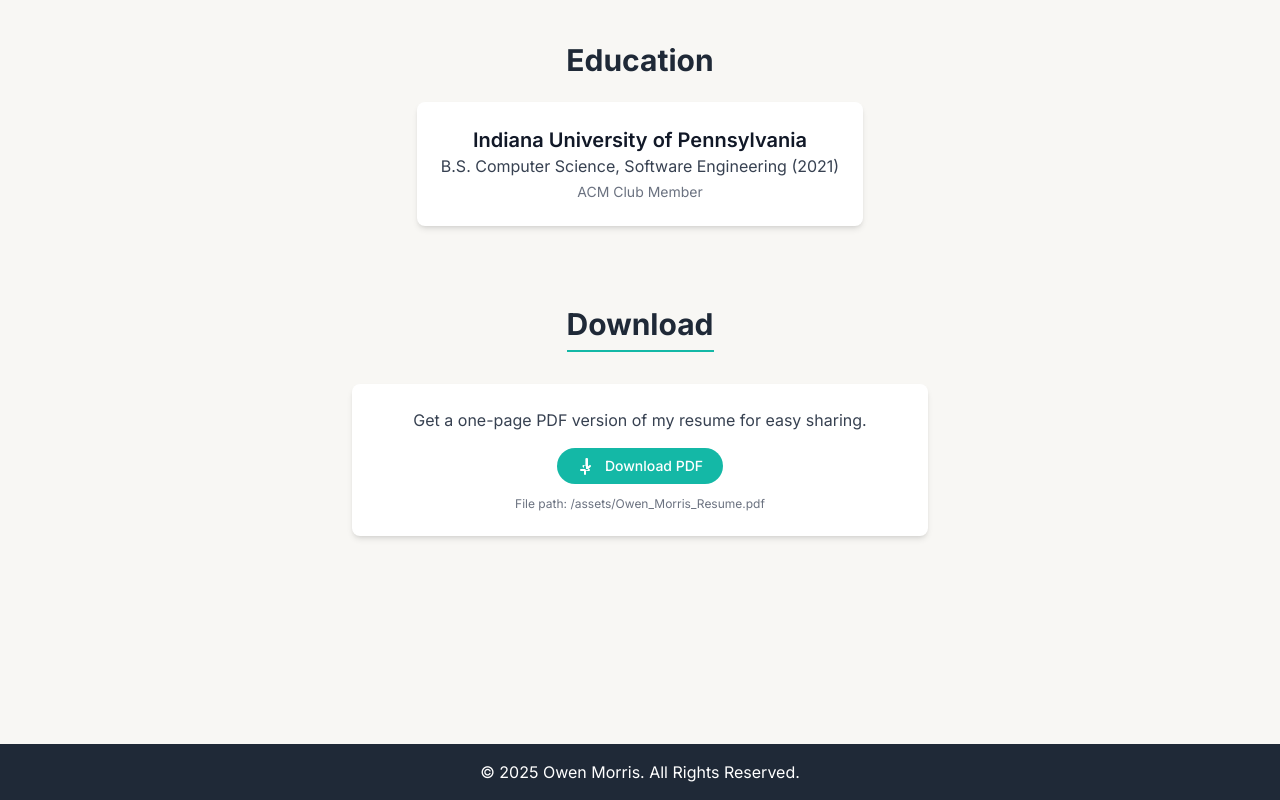
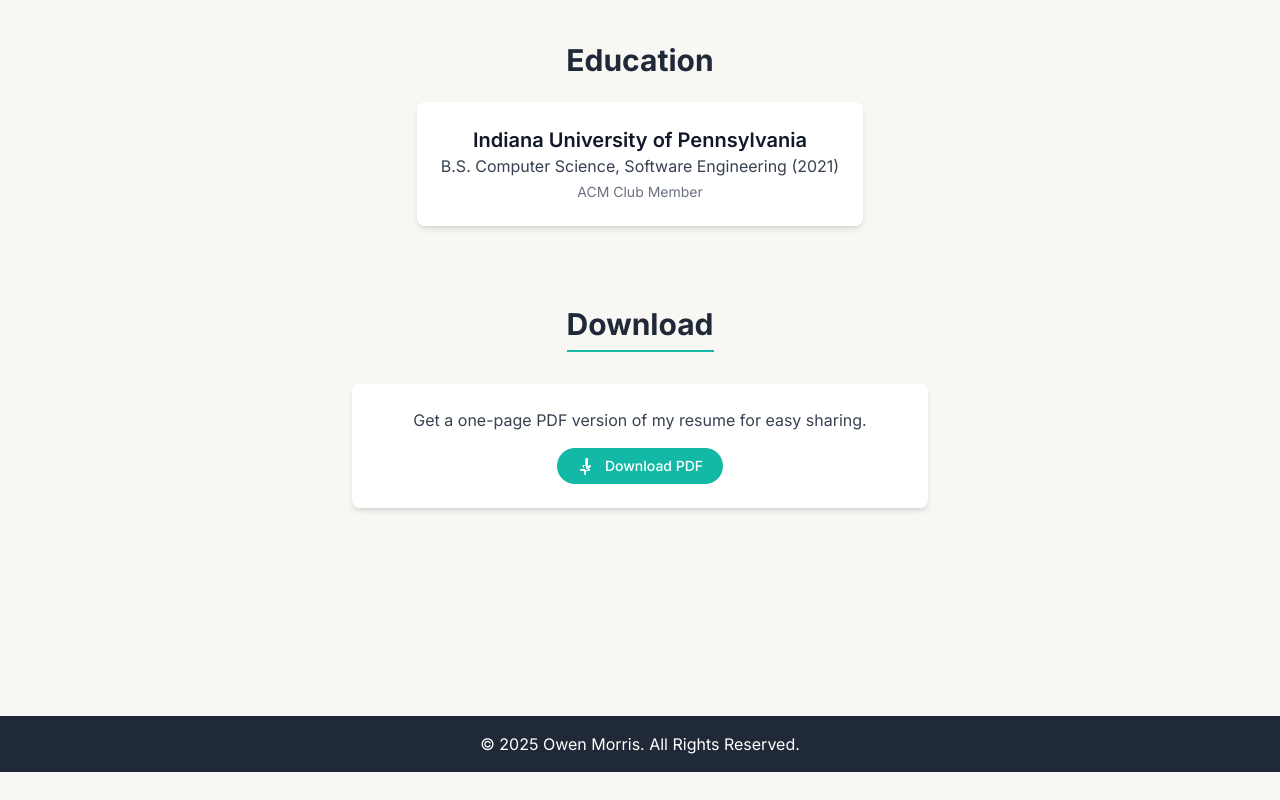
Before and after one commit to OwenMorris98/HostedResume, a plain HTML site: page index.html in a window 1280 px wide. Shown: the part 2008-2808 px from the top of the page. After the commit the page ends 2780 px from the top, so only its background shows below. Drawn offline with nearby package versions, Linux system fonts and the light colour scheme.

Commit message:
fixed verbage for file path

```diff
--- a/index.html
+++ b/index.html
@@ -191,7 +191,6 @@
                     <svg class="w-5 h-5 mr-2" fill="currentColor" viewBox="0 0 20 20"><path fill-rule="evenodd" d="M3 14a1 1 0 011-1h3v-3a1 1 0 112 0v3h3a1 1 0 110 2H9v3a1 1 0 11-2 0v-3H4a1 1 0 01-1-1zm7-12a1 1 0 011 1v7.586l1.293-1.293a1 1 0 111.414 1.414l-3.293 3.293a1 1 0 01-1.414 0L5.707 10.707a1 1 0 011.414-1.414L8.414 10.586V3a1 1 0 011-1z" clip-rule="evenodd"/></svg>
                     Download PDF
                 </a>
-                <p class="text-gray-500 text-xs mt-3">File path: /assets/Owen_Morris_Resume.pdf</p>
             </div>
         </section>
     </main>
```
